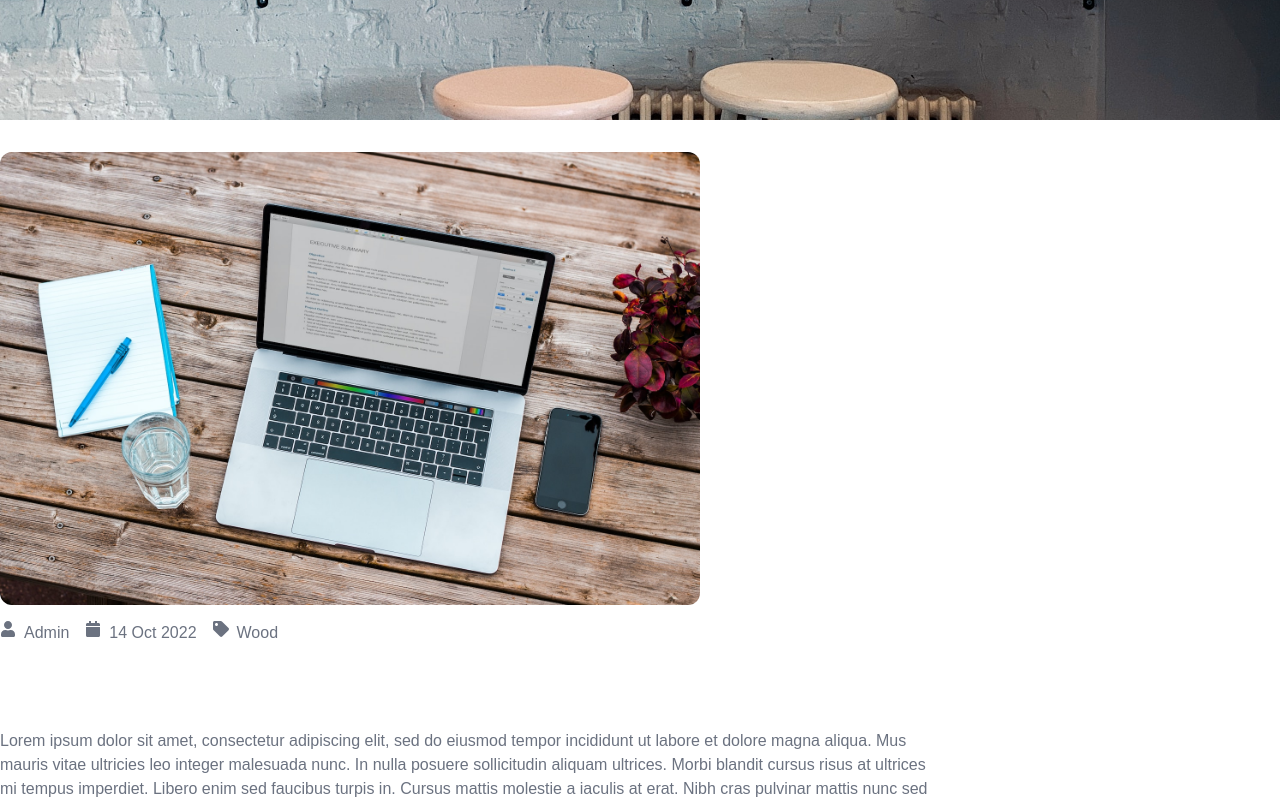
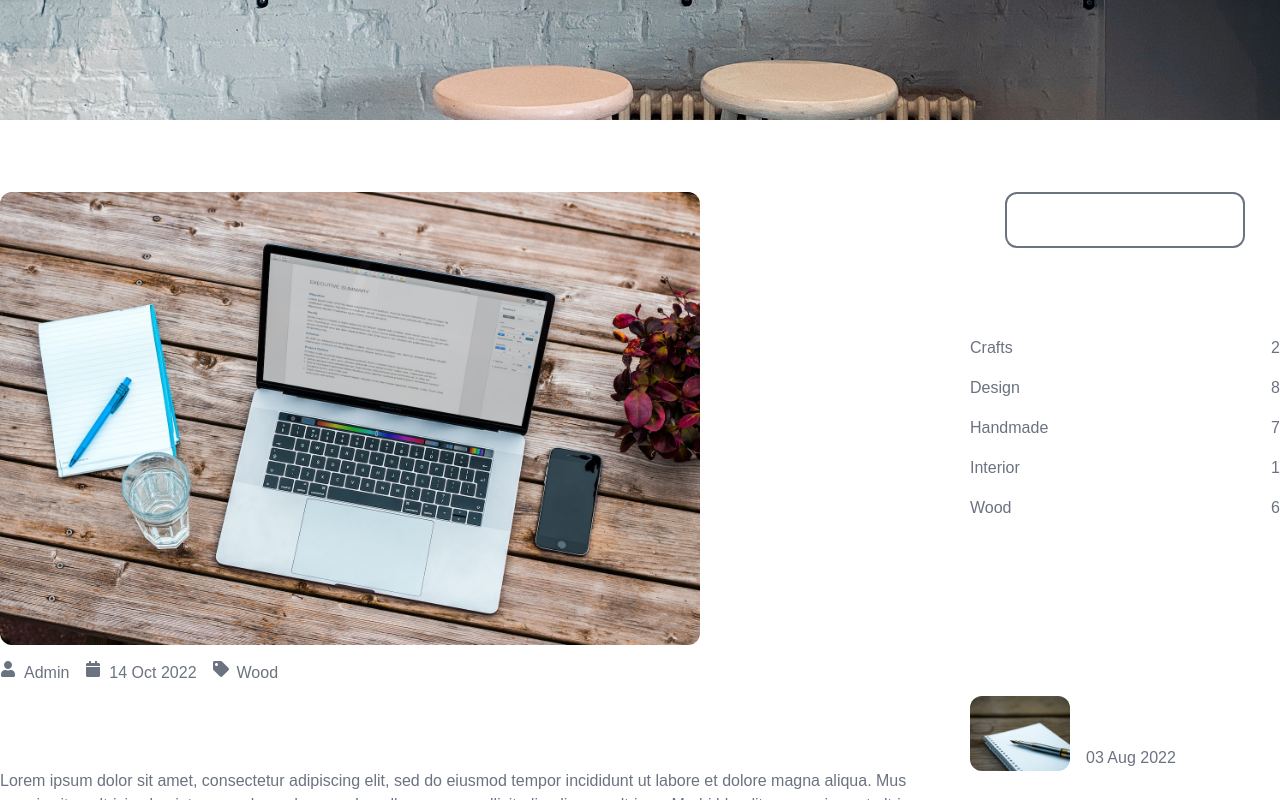
Before and after one commit to Palwasha-48/E-commerce_website, a Next.js app: page /blog in a window 1280 px wide. Shown: the part 520-1320 px from the top of the page. Built offline with nearby package versions, Linux system fonts and the light colour scheme.

Commit message:
Update page.tsx

```diff
--- a/src/app/blog/page.tsx
+++ b/src/app/blog/page.tsx
@@ -19,9 +19,9 @@ export default function page () {
           </div>
           <div>
 
-          <div className='lg:flex md:grid container m-4 items-center mx-auto gap-10 justify-between'>
+          <div className='lg:flex md:grid container m-4 items-start mx-auto gap-10 justify-between'>
 
-            <div className='w-full grid pt-4 justify-center items-center text-center'>
+            <div className='w-full mx-4 lg:mx-0 grid pt-14 justify-center items-center text-center'>
               <div>
                 <Image src="/blog1.jpeg" alt="blog1" height={700} width={700} className='rounded-xl'/>
               </div>
@@ -69,7 +69,7 @@ export default function page () {
                </div>
             </div>
 
-            <div className='w-full md:w-1/2 lg:w-1/3 grid pt-4 md:pt-10 justify-center text-center'>
+            <div className='w-full md:w-1/2 lg:w-1/3 grid pt-14  justify-center text-center'>
               <div>
                 <input
                   type="text"
```
